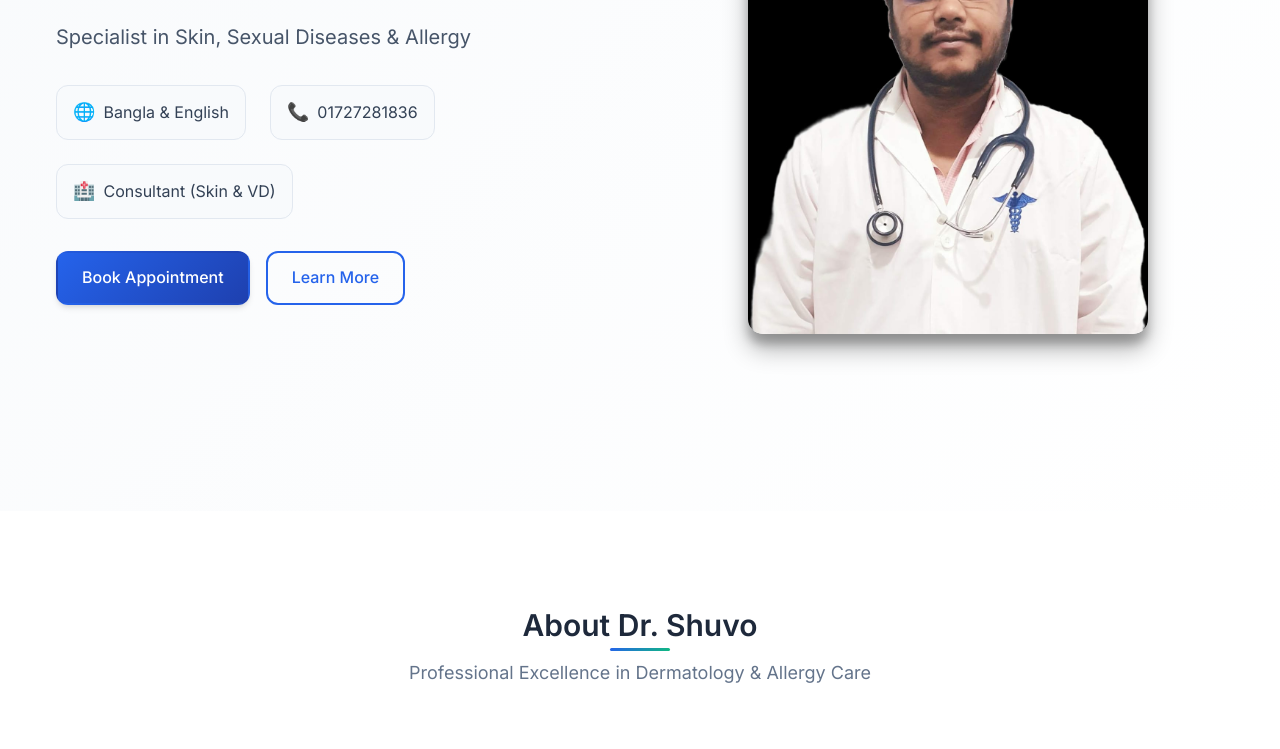
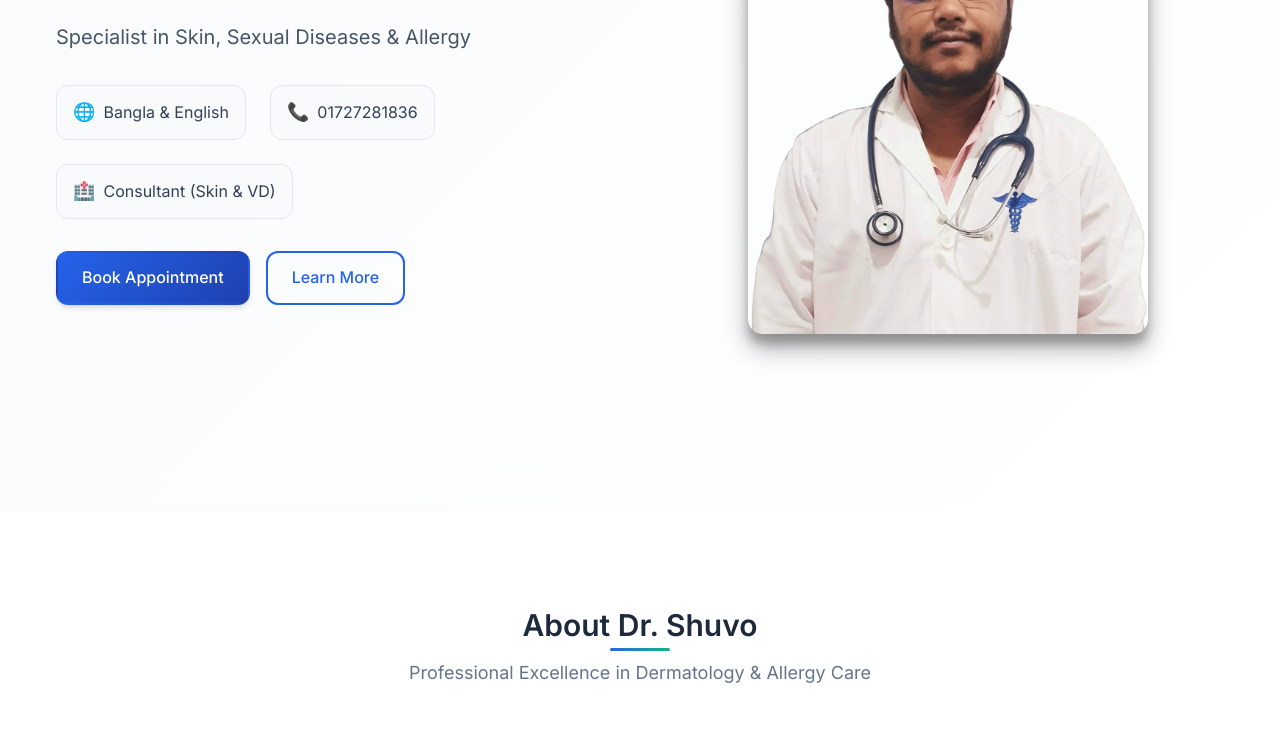
Before and after one commit to Mushfik8/Dr.Shuvo, a website built with Vite: page index.html in a window 1280 px wide. Shown: the part 289-1038 px from the top of the page. Built offline with nearby package versions, Linux system fonts and the light colour scheme.

Commit message:
Update index.html

```diff
--- a/index.html
+++ b/index.html
@@ -88,7 +88,7 @@
             </div>
             <div class="hero-visual">
                 <div class="image-3d-frame">
-                    <img src="/public/img.jpg" alt="Medical equipment photo">
+                    <img src="/public/img.png" alt="Medical equipment photo">
                 </div>
             </div>
 
```
